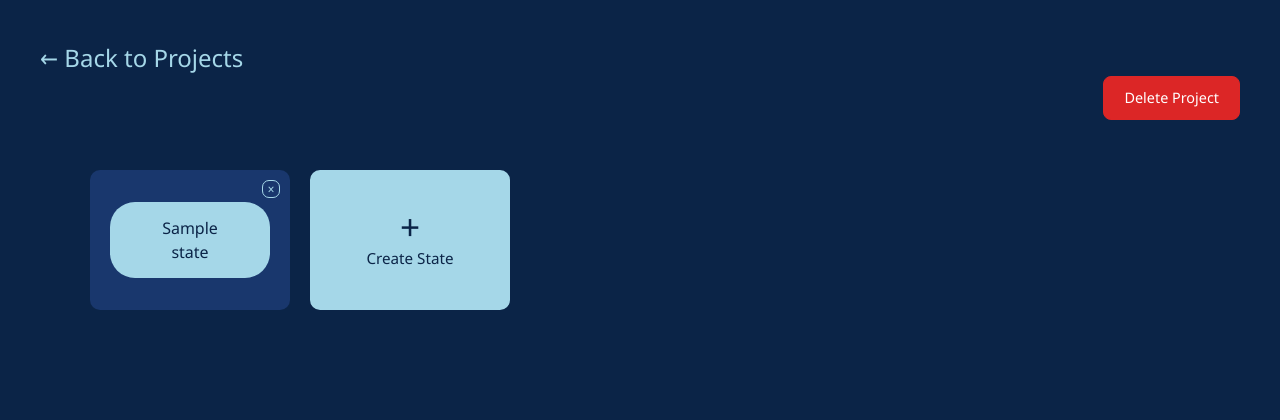
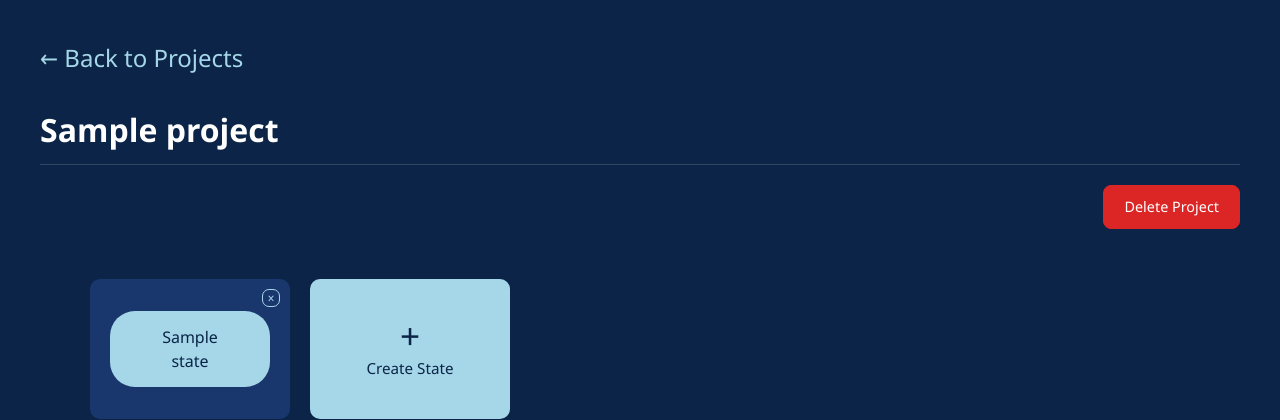
Before and after one commit to Di0go/Taskr, a Django app: page /projects/1/ in a window 1280 px wide. Shown: the top 420 px of the page. Run offline with Django 5.2, Linux system fonts and the light colour scheme; a user stored in the database is signed in; tables that the repository leaves empty hold one stand-in row (values such as "Sample post").

Commit message:
Correção dos testes

```diff
--- a/src/projects/static/project/project.css
+++ b/src/projects/static/project/project.css
@@ -20,6 +20,16 @@ body {
 .project-back{
     text-align: left;
 
+}
+
+/* Compact project name styling */
+.project-container h1 {
+    color: #ffffff;
+    font-size: 2rem;
+    font-weight: 600;
+    margin: 20px 0;
+    padding: 15px 0;
+    border-bottom: 1px solid rgba(255, 255, 255, 0.15);
 }
 
 .project-delete-project{
--- a/src/projects/templates/projects/project.html
+++ b/src/projects/templates/projects/project.html
@@ -28,6 +28,8 @@
                     ← Back to Projects
             </a>
         </div>
+
+        <h1>{{ project.name }}</h1>
 
         <div class="project-delete-project">
             {% if user != project.owner %}
```
